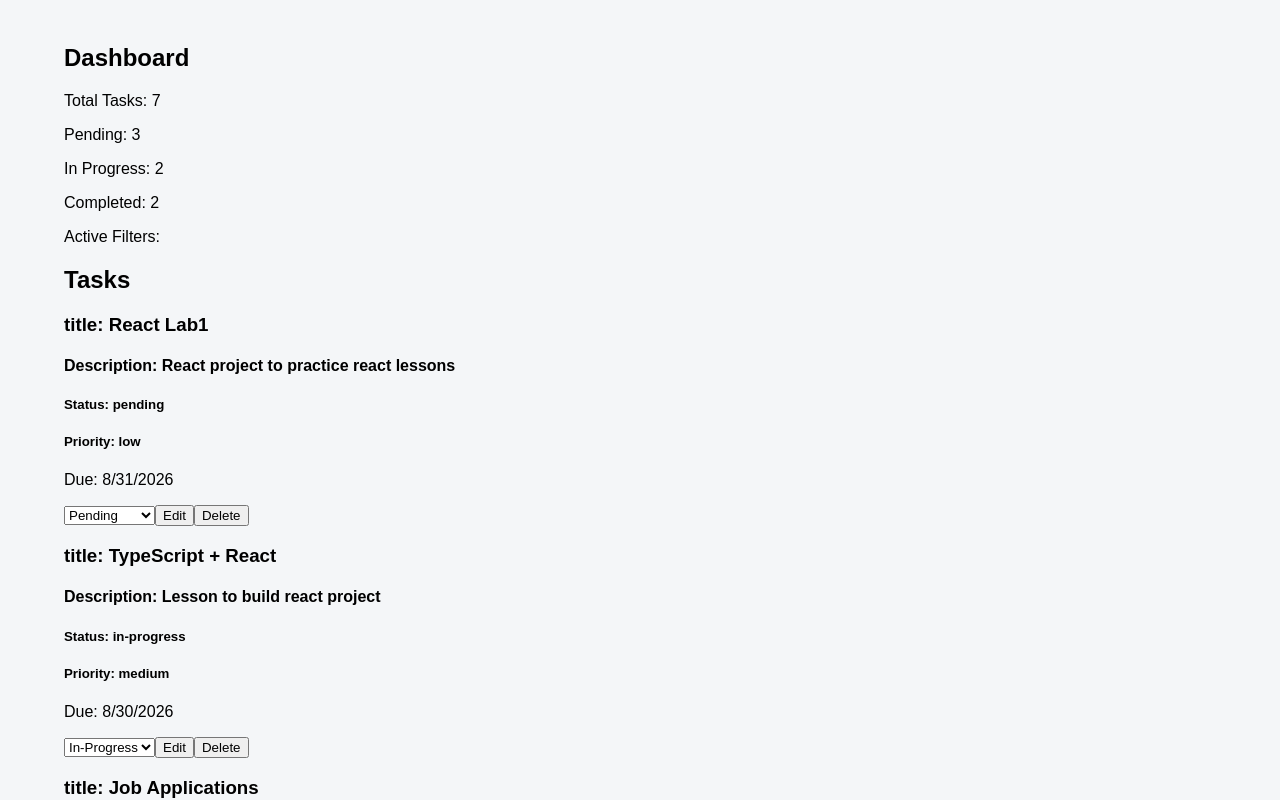
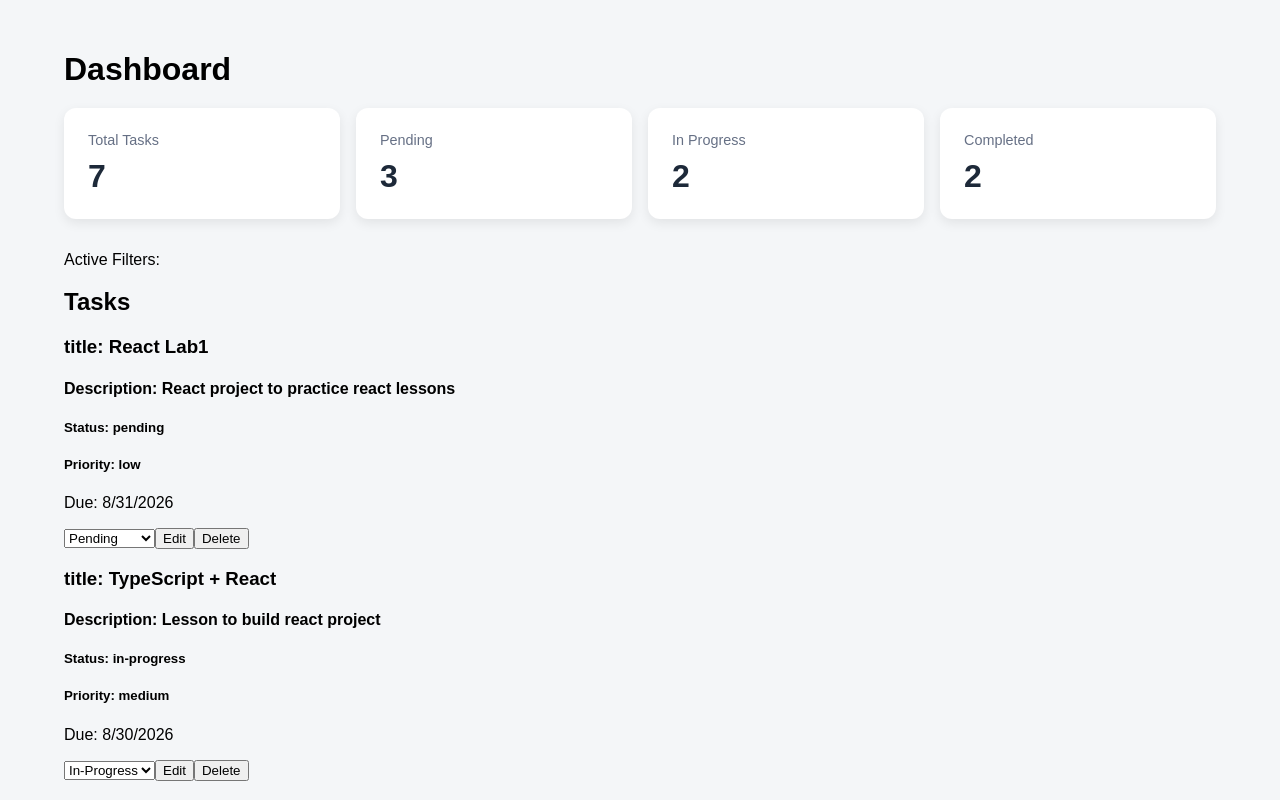
Before and after one commit to mercytv932/Task_Management_dashboard, a React (Vite) app: page / in a window 1280 px wide. Shown: the top 800 px of the page. Built offline with nearby package versions, Linux system fonts and the light colour scheme.

Commit message:
Global and dashboard styles done

```diff
--- a/src/App.css
+++ b/src/App.css
@@ -12,3 +12,60 @@ body {
   margin: 0 auto;
   padding: 24px;
 }
+
+/* Dashboard */
+
+.dashboard {
+  margin-bottom: 32px;
+}
+
+.dashboard-title {
+  font-size: 2rem;
+  margin-bottom: 20px;
+}
+
+.dashboard-stats {
+  display: grid;
+  grid-template-columns: repeat(4, 1fr);
+  gap: 16px;
+}
+
+.stat-card {
+  background: white;
+  padding: 24px;
+  border-radius: 12px;
+  box-shadow: 0 4px 12px rgba(0, 0, 0, 0.08);
+  transition:
+    transform 0.2s ease,
+    box-shadow 0.2s ease;
+}
+
+.stat-card:hover {
+  transform: translateY(-4px);
+  box-shadow: 0 8px 20px rgba(0, 0, 0, 0.12);
+}
+
+.stat-card p {
+  margin: 0;
+  font-size: 0.9rem;
+  color: #667085;
+}
+
+.stat-card h3 {
+  margin: 10px 0 0;
+  font-size: 2rem;
+  color: #1d2939;
+}
+/* Dashboard responsive layout */
+
+@media (max-width: 768px) {
+  .dashboard-stats {
+    grid-template-columns: repeat(2, 1fr);
+  }
+}
+
+@media (max-width: 480px) {
+  .dashboard-stats {
+    grid-template-columns: 1fr;
+  }
+}
--- a/src/components/Dashboard.tsx
+++ b/src/components/Dashboard.tsx
@@ -18,13 +18,29 @@ function Dashboard({ tasks }: DashboardProps) {
   ).length;
 
   return (
-    <div>
-      <div>
-        <h2>Dashboard</h2>
-        <p>Total Tasks: {totalTasks}</p>
-        <p>Pending: {pendingTasks}</p>
-        <p>In Progress: {inProgressTasks}</p>
-        <p>Completed: {completedTasks}</p>
+    <div className="dashboard">
+      <h2 className="dashboard-title">Dashboard</h2>
+
+      <div className="dashboard-stats">
+        <div className="stat-card">
+          <p>Total Tasks</p>
+          <h3>{totalTasks}</h3>
+        </div>
+
+        <div className="stat-card">
+          <p>Pending</p>
+          <h3>{pendingTasks}</h3>
+        </div>
+
+        <div className="stat-card">
+          <p>In Progress</p>
+          <h3>{inProgressTasks}</h3>
+        </div>
+
+        <div className="stat-card">
+          <p>Completed</p>
+          <h3>{completedTasks}</h3>
+        </div>
       </div>
     </div>
   );
```
